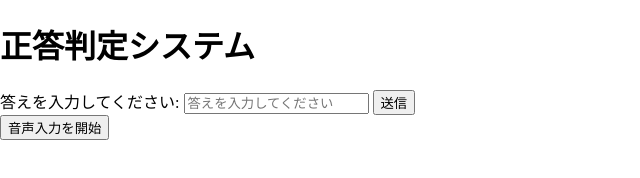
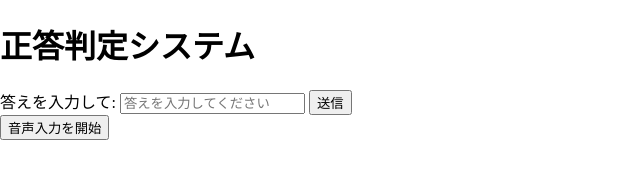
Before and after one commit to sayakaoo/my-mathclass-project, a website: page public/index.html in a window 1280 px wide. Shown: the whole page, without its empty margins (0-640 px from the left). Drawn offline with Linux system fonts and the light colour scheme.

Commit message:
Update your message here

```diff
--- a/public/index.html
+++ b/public/index.html
@@ -12,7 +12,7 @@
 <body>
   <h1>正答判定システム</h1>
   <form id="answer-form">
-    <label for="userAnswer">答えを入力してください:</label>
+    <label for="userAnswer">答えを入力して:</label>
     <input type="text" id="userAnswer" placeholder="答えを入力してください">
     <button type="submit">送信</button>
   </form>
```
